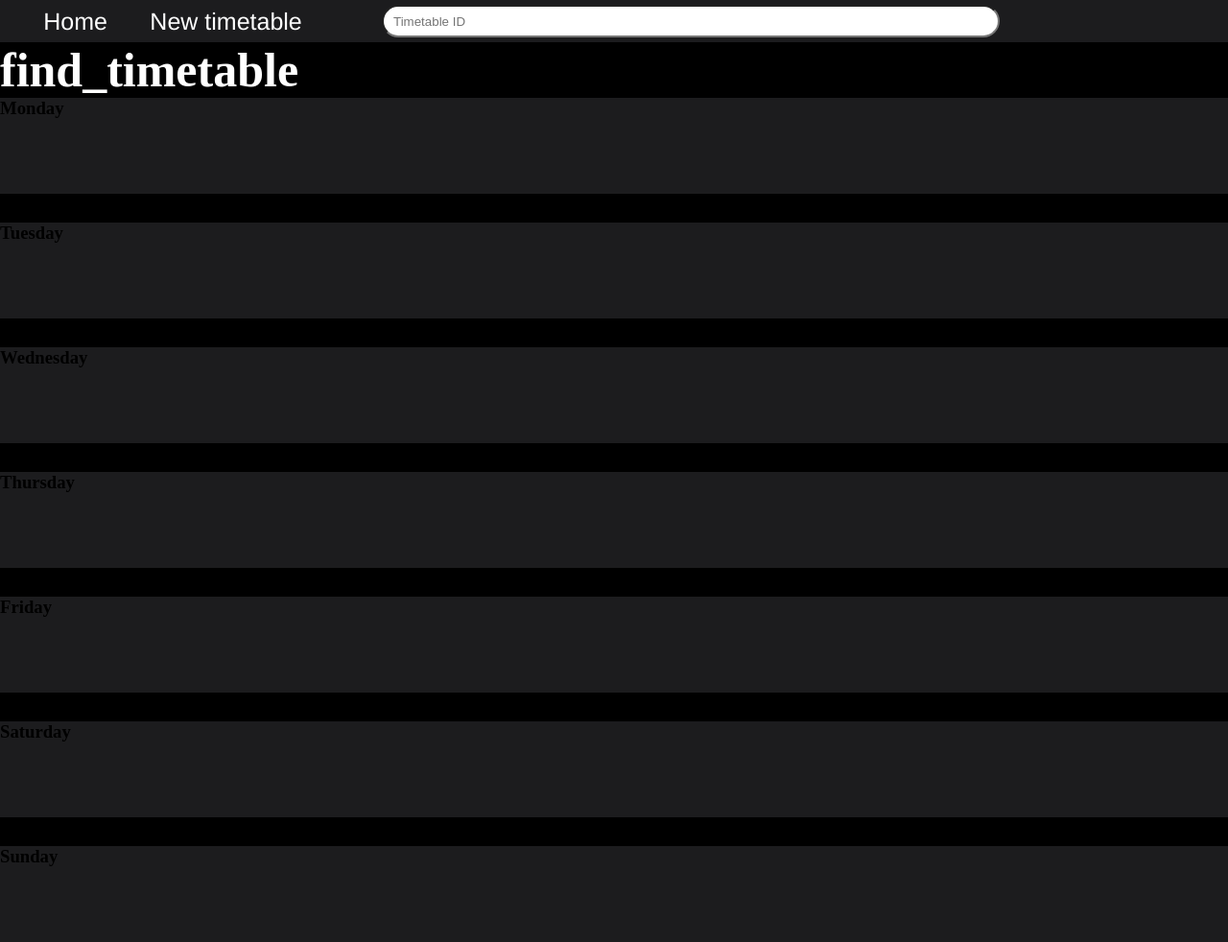
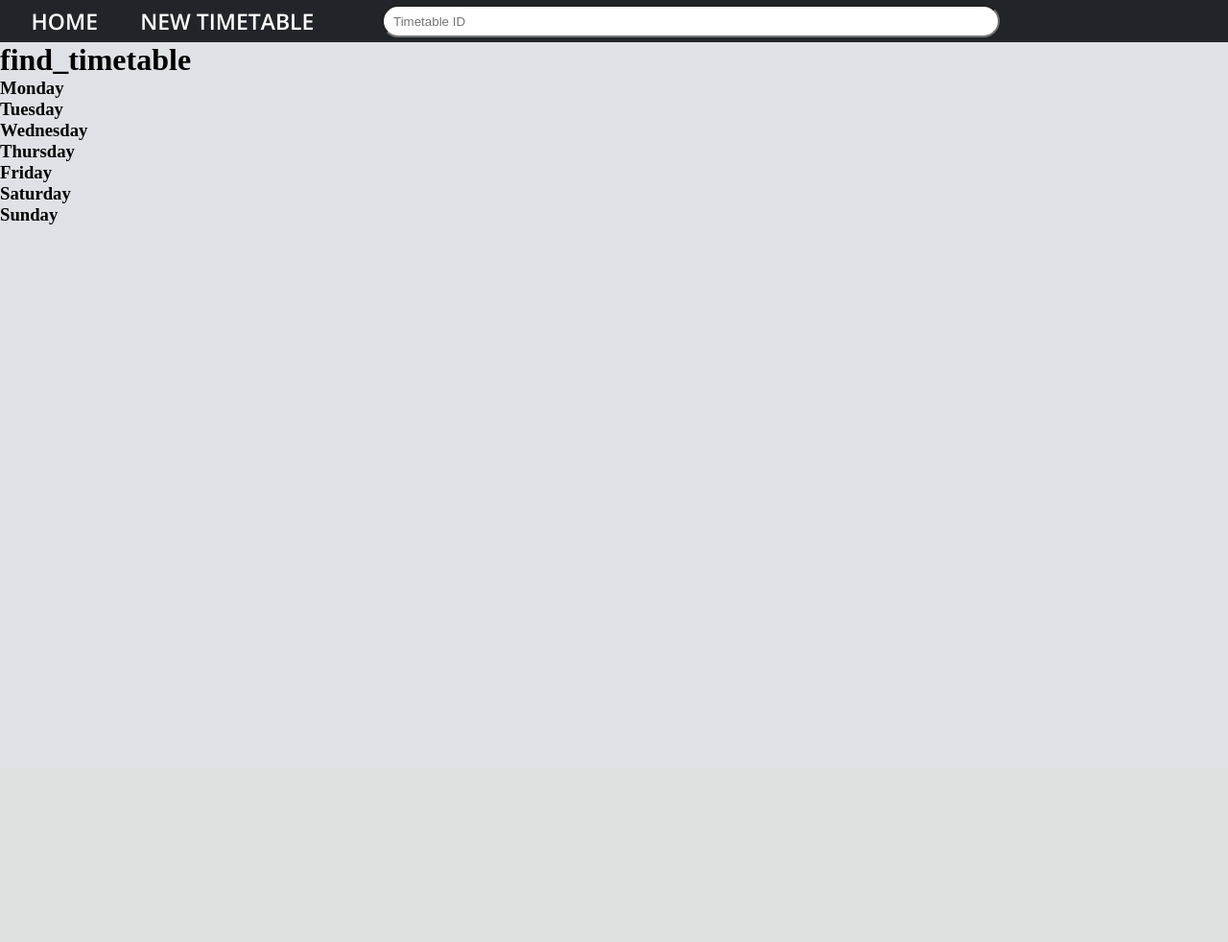
Before and after one commit to A5KET/timetable, a Flask app: page /table/find_timetable in a window 1280 px wide. Shown: the whole page at 96% size. After the commit the page ends 234 px from the top, so only its background shows below. Run offline with Flask 2, Linux system fonts and the light colour scheme.

Commit message:
style: improved UI

```diff
--- a/app/static/styles.css
+++ b/app/static/css/styles.css
@@ -6,14 +6,14 @@
 }
 
 body {
-    background-color: black;
+    background-color: #DEE2E6;
 }
 
 header {
     width: 100%;
     height: 44px;
 
-    background-color: #1c1c1e;
+    background-color: #212529;
 
     display: flex;
     justify-content: left;
@@ -24,20 +24,20 @@ header {
     justify-content: center;
     align-items: center;
 
-    font-family: Helvetica, Arial, sans-serif;
+    font-family: 'Open Sans', sans-serif;
 }
 
 .header-navbar {
-    height: 100%;
     width: 40%;
     max-width: 400px;
+    height: 100%;
 }
 
 .nav-element {
+    margin-right: 40px;
+    font-size: 23px;
+
     color: white;
-    font-size: 25px;
-
-    margin-right: 40px;
 }
 
 .header-searchbar {
@@ -52,21 +52,7 @@ header {
     text-indent: 10px;
 }
 
-.timetable-name {
-    color: white;
-    font-size: 50px;
-}
+/* index */
 
-.week-day {
-    height: 100px;
 
-    background-color: #1C1C1E;
-
-    border-top: 2px;
-    border-bottom: 2px;
-    border-color: #303033
-}
-
-.week-day + .week-day {
-    margin-top: 30px;
-}
+/* registration */
--- a/app/templates/base.html
+++ b/app/templates/base.html
@@ -6,7 +6,15 @@
         <meta charset="UTF-8">
         <meta name="viewport" content="width=device-width, initial-scale=1.0">
 
-        <link rel="stylesheet" href="{{ url_for('static', filename='styles.css') }}">
+        <!-- FONTS -->
+        <link rel="preconnect" href="https://fonts.googleapis.com">
+        <link rel="preconnect" href="https://fonts.gstatic.com" crossorigin>
+        <link href="https://fonts.googleapis.com/css2?family=Open+Sans:wght@600&display=swap" rel="stylesheet">
+
+        <link rel="stylesheet" href="{{ url_for('static', filename='css/styles.css') }}">
+        {% block css %}
+        {% endblock %}
+
         <link rel="shortcut icon" href="{{ url_for('static', filename='favicon.ico') }}" type="'image/x-icon">
 
         <title>
@@ -23,14 +31,14 @@
                 <!-- Navbar -->
                 <div class="header-navbar">
                     <nav>
-                        <a class="nav-element" href="/" title="Home page">Home</a>
-                        <a class="nav-element" href="/table/new_timetable">New timetable</a>
+                        <a class="nav-element" href="/" title="Home page">HOME</a>
+                        <a class="nav-element" href="/timetable/new_timetable">NEW TIMETABLE</a>
                     </nav>
                 </div>
 
                 <!-- Searchbar -->
                 <div class="header-searchbar">
-                    <form action="/table/find_table" method="GET">
+                    <form action="/table/find_timetable" method="GET">
                         <input class="searchbar" type="text" placeholder="Timetable ID" name="id">
                     </form>
                 </div>
@@ -40,7 +48,10 @@
                 </div>
             </header>
         {% endblock %}
-        {% block content %}
-        {% endblock %}
+        <main>
+            {% block content %}
+
+            {% endblock %}
+        </main>
     </body>
 </html>
```
Also changed, not shown: app/static/css/error.css (added, +21 -0 lines), app/static/css/timetable.css (added, +18 -0 lines), app/static/img/favicon.ico (renamed from app/static/favicon.ico), app/static/img/logo.svg (added).
